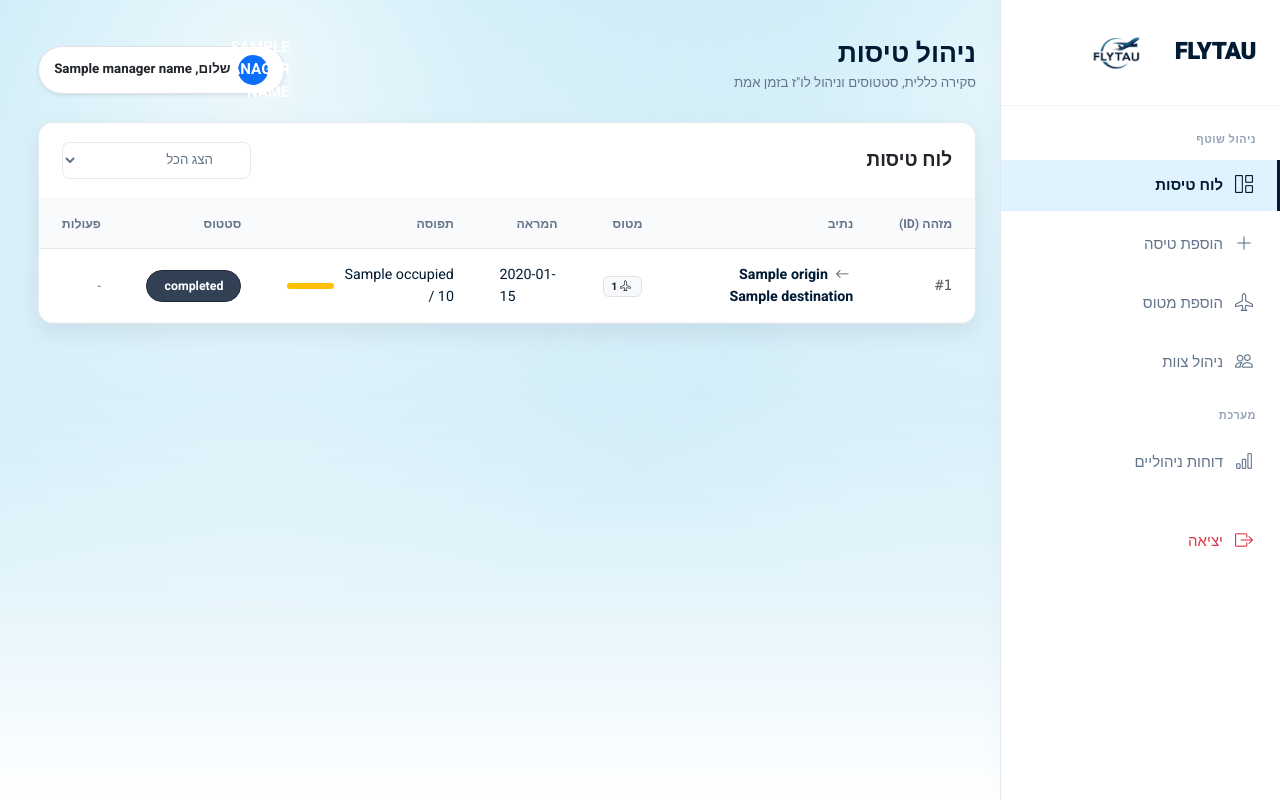
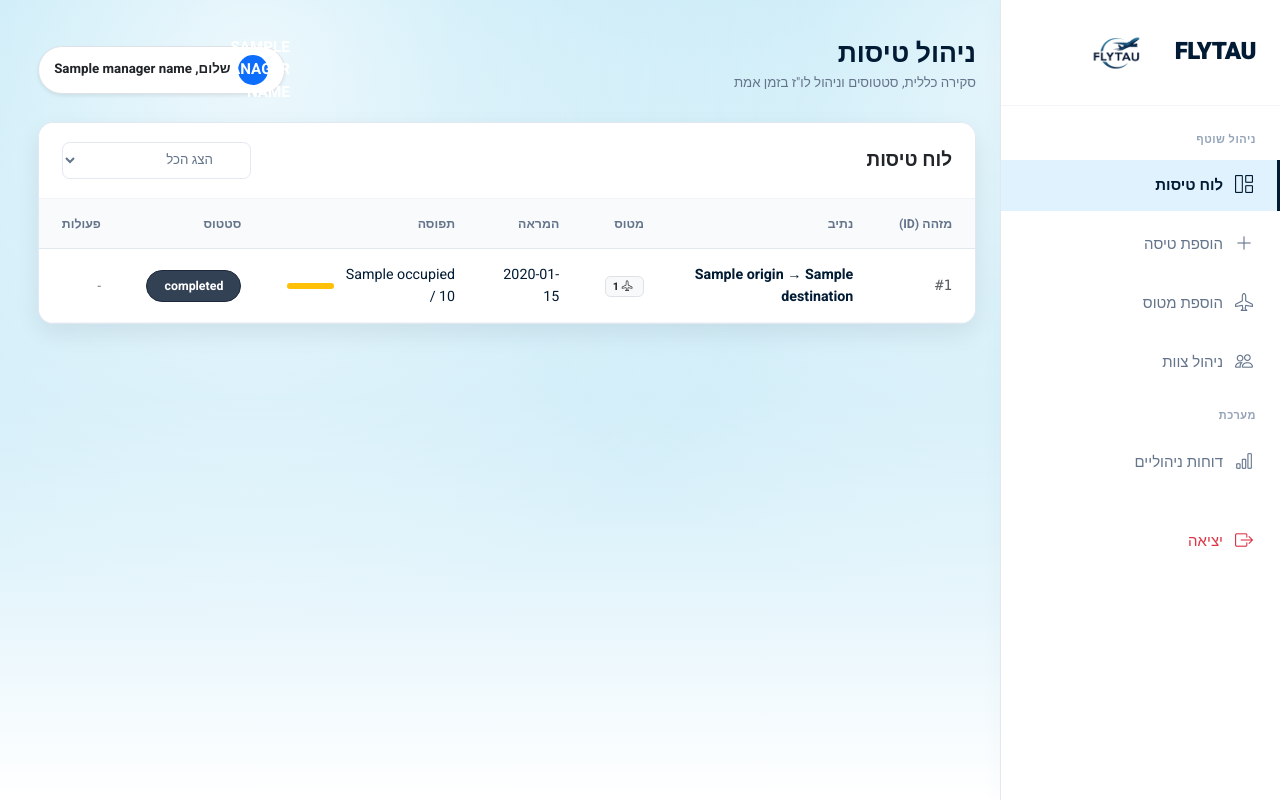
Before and after one commit to adiyogev/FLYTAU, a Python web app: template pythonProject/templates/manager_flights.html in a window 1280 px wide. Run offline with Jinja, Linux system fonts and the light colour scheme; the template is opened without the code that fills it: most values are stand-ins (such as "Sample title", 1, 10 or a date in 2020).

Commit message:
Fix manager flights table RTL/LTR alignment (route + date)

```diff
--- a/pythonProject/templates/manager_flights.html
+++ b/pythonProject/templates/manager_flights.html
@@ -107,10 +107,12 @@
                 <tr>
                   <td class="font-monospace text-muted">#{{ flight.flight_id }}</td>
 
-                  <td>
-                    <strong>{{ flight.origin }}</strong>
-                    <i class="bi bi-arrow-left mx-1 text-muted"></i>
-                    <strong>{{ flight.destination }}</strong>
+                  <td class="route-td">
+                    <span class="route-pill" dir="ltr">
+                      <strong>{{ flight.origin }}</strong>
+                      <span class="route-arrow">→</span>
+                      <strong>{{ flight.destination }}</strong>
+                    </span>
                   </td>
 
                   <td>
@@ -119,7 +121,7 @@
                     </span>
                   </td>
 
-                  <td dir="ltr">
+                  <td dir="ltr" style="text-align: right;">
                     {{ flight.departure.strftime('%d/%m/%Y %H:%M') if flight.departure else '-' }}
                   </td>
 
```
